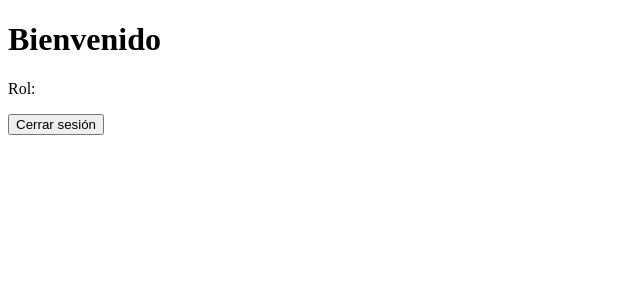
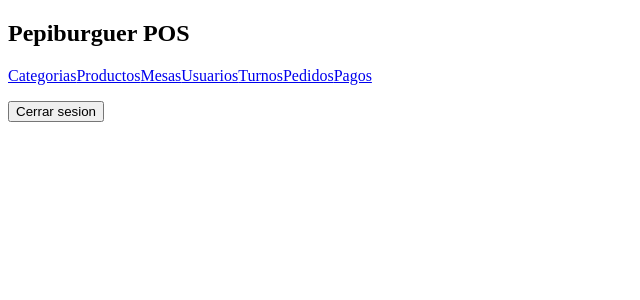
Before and after one commit to Brayan-Sanchez-10/pepiburguer-pos, a React (Vite) app in the folder frontend-web/: page /dashboard in a window 1280 px wide. Shown: the top 300 px of the page, without its empty margins (0-640 px from the left). Built offline with nearby package versions, Linux system fonts and the light colour scheme.

Commit message:
dashboard con sidebar y subrutas funcionando

```diff
--- a/frontend-web/src/App.jsx
+++ b/frontend-web/src/App.jsx
@@ -2,6 +2,13 @@ import { BrowserRouter, Routes, Route } from 'react-router-dom'
 import { AuthProvider } from './context/AuthContext'
 import Login from './pages/Login'
 import Dashboard from './pages/Dashboard'
+import Categorias from './pages/Categorias'
+import Productos from './pages/Productos'
+import Mesas from './pages/Mesas'
+import Usuarios from './pages/Usuarios'
+import Turnos from './pages/Turnos'
+import Pedidos from './pages/Pedidos'
+import Pagos from './pages/Pagos'
 
 function App() {
   return (
@@ -9,7 +16,16 @@ function App() {
       <BrowserRouter>
         <Routes>
           <Route path="/" element={<Login />} />
-          <Route path="/dashboard" element={<Dashboard />} />
+          <Route path="/dashboard" element={<Dashboard />}>
+              <Route path="categorias" element={<Categorias />} />
+              <Route path="productos" element={<Productos />} />
+              <Route path="mesas" element={<Mesas/>} />
+              <Route path="usuarios" element={<Usuarios/>} />
+              <Route path="turnos" element={<Turnos/>} />
+              <Route path="pedidos" element={<Pedidos/>} />
+              <Route path="pagos" element={<Pagos/>} />
+          </Route>
+
         </Routes>
       </BrowserRouter>
     </AuthProvider>
--- /dev/null
+++ b/frontend-web/src/components/common/Sidebar.jsx
@@ -0,0 +1,35 @@
+import {Link, useNavigate} from 'react-router-dom'
+import { useAuth } from '../../context/AuthContext'
+
+function Sidebar(){
+    const{ usuario, logout} = useAuth()
+    const navigate = useNavigate()
+
+    const handleLogout = () => {
+        logout()
+        navigate('/')
+    }
+
+    return (
+        <div>
+            <h2>Pepiburguer POS</h2>
+
+            <nav>
+                <Link to="/dashboard/categorias">Categorias</Link>
+                <Link to="/dashboard/productos">Productos</Link>
+                <Link to="/dashboard/mesas">Mesas</Link>
+                <Link to="/dashboard/usuarios">Usuarios</Link>
+                <Link to="/dashboard/turnos">Turnos</Link>
+                <Link to="/dashboard/pedidos">Pedidos</Link>
+                <Link to="/dashboard/pagos">Pagos</Link>
+            </nav>
+            <div>
+                <p>{usuario?.nombre}</p>
+                <p>{usuario?.rol}</p>
+                <button onClick={handleLogout}>Cerrar sesion</button>
+            </div>
+        </div>
+    )
+}
+
+export default Sidebar
--- /dev/null
+++ b/frontend-web/src/pages/Categorias.jsx
@@ -0,0 +1,5 @@
+function Categorias(){
+    return <h1> Categorias </h1>
+}
+
+export default Categorias
--- a/frontend-web/src/pages/Dashboard.jsx
+++ b/frontend-web/src/pages/Dashboard.jsx
@@ -1,20 +1,11 @@
-import { useAuth } from '../context/AuthContext'
-import { useNavigate } from 'react-router-dom'
+import Sidebar from '../components/common/Sidebar'
+import { Outlet } from 'react-router-dom'
 
 function Dashboard() {
-    const { usuario, logout } = useAuth()
-    const navigate = useNavigate()
-
-    const handleLogout = () => {
-        logout()
-        navigate('/')
-    }
-
     return (
         <div>
-            <h1>Bienvenido {usuario?.nombre}</h1>
-            <p>Rol: {usuario?.rol}</p>
-            <button onClick={handleLogout}>Cerrar sesión</button>
+            <Sidebar />
+            <Outlet />
         </div>
     )
 }
--- /dev/null
+++ b/frontend-web/src/pages/Mesas.jsx
@@ -0,0 +1,5 @@
+function Mesas (){
+    return <h1>Mesas</h1>
+}
+
+export default Mesas
--- /dev/null
+++ b/frontend-web/src/pages/Pagos.jsx
@@ -0,0 +1,5 @@
+function Pagos(){
+    return <h1>Pagos</h1>
+}
+
+export default Pagos
--- /dev/null
+++ b/frontend-web/src/pages/Pedidos.jsx
@@ -0,0 +1,5 @@
+function Pedidos (){
+    return <h1>Pedidos</h1>
+}
+
+export default Pedidos
--- /dev/null
+++ b/frontend-web/src/pages/Productos.jsx
@@ -0,0 +1,5 @@
+function Productos(){
+    return <h1>Productos</h1>
+}
+
+export default Productos
--- /dev/null
+++ b/frontend-web/src/pages/Turnos.jsx
@@ -0,0 +1,5 @@
+function Turnos(){
+    return <h1>Turnos</h1>
+}
+
+export default Turnos
--- /dev/null
+++ b/frontend-web/src/pages/Usuarios.jsx
@@ -0,0 +1,5 @@
+function Usuarios (){
+    return <h1>Usuarios</h1>
+}
+
+export default Usuarios
```
